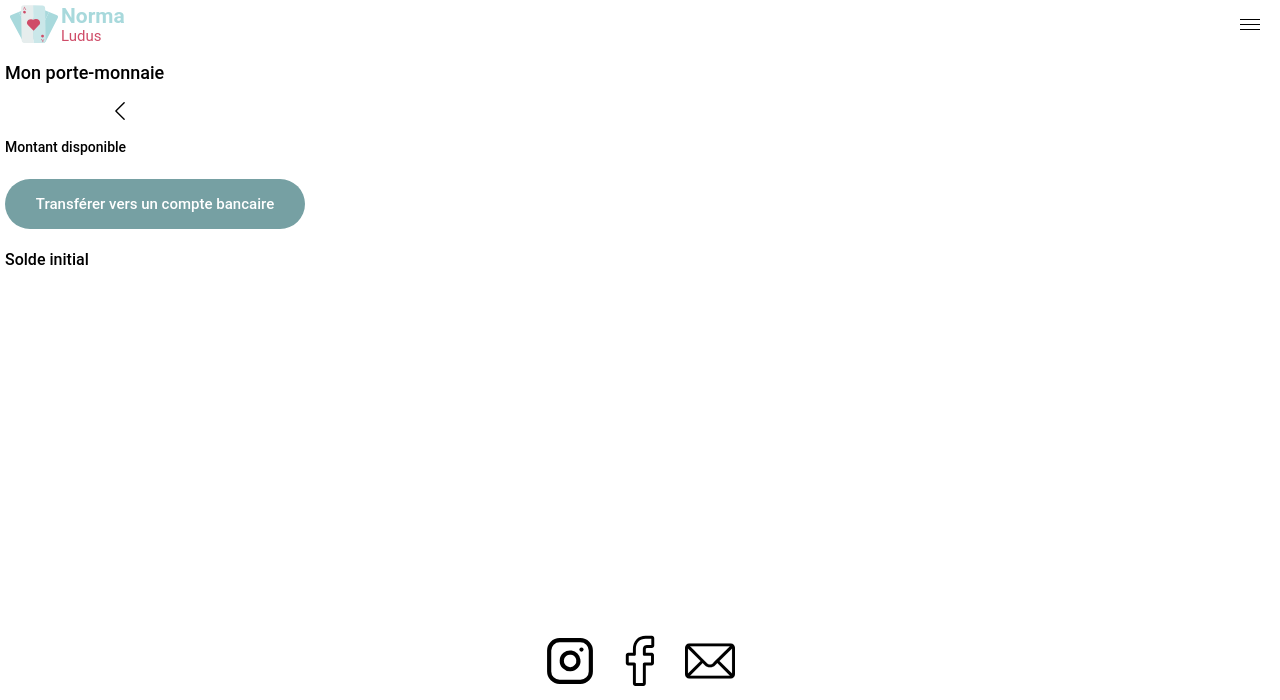
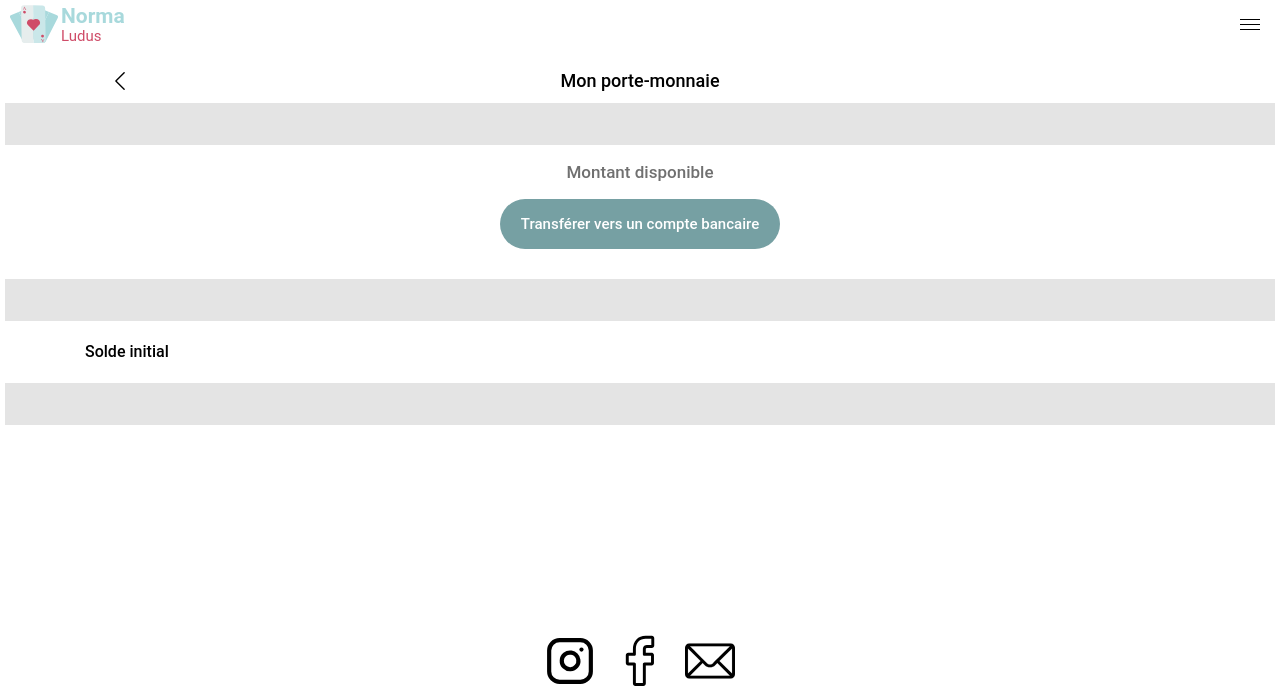
Before and after one commit to marinebrdesign/norma_ludus, a PHP site: page /porte-monnaie.html in a window 1280 px wide. Shown: the top 700 px of the page. Run offline with PHP 8.4, Linux system fonts and the light colour scheme; some libraries are stand-ins or nearby versions.

Commit message:
mise en page de la page porte monnaie

```diff
--- a/css/style_mise_en_page.css
+++ b/css/style_mise_en_page.css
@@ -165,7 +165,6 @@ h3#equipe, .contact > h3, #titre h3 {
 }
 .mentions-legales h1 {
     text-align: center;
-    margin-top: 40px;
 }
 
 .mentions-legales header, .parametres header {
@@ -178,12 +177,12 @@ h3#equipe, .contact > h3, #titre h3 {
     margin-top: 30px;
 }
 
-/*parametres, mon profil(parametres), envoi, mails, premium*/
+/*parametres, mon profil(parametres), envoi, mails, premium, vendre un jeu, porte monnaie*/
 .parametres header {
     text-align: center;
 }
 
-.parametres_profil h1, .envoi h1, .mails h1, .premium h1, .vendre-un-jeu h1 {
+.parametres_profil h1, .envoi h1, .mails h1, .premium h1, .vendre-un-jeu h1, #porte-monnaie h1 {
     text-align: center;
     margin-top: 20px;
   }
@@ -226,7 +225,7 @@ h3#equipe, .contact > h3, #titre h3 {
     border-bottom:1px solid #707070;
 }
 
-.parametres_profil header, .envoi header, .mails header, .mails, .vendre-un-jeu header {
+.parametres_profil header, .envoi header, .mails header, .mails, .vendre-un-jeu header, #porte-monnaie header {
     border-bottom:42px solid #E4E4E4;
 }
 
@@ -239,7 +238,7 @@ h3#equipe, .contact > h3, #titre h3 {
     top: -5px;
 }
 
-.mails .retour button, .vendre-un-jeu .retour button {
+.mails .retour button, .vendre-un-jeu .retour button, #porte-monnaie .retour button {
     position: absolute;
     top: 65px;
 }
@@ -678,6 +677,30 @@ button.connexion, button.je-m-inscris {
     margin-top: 50px;
 }
 
+/*porte monnaie*/
+.montant-dispo h3 {
+    color: #707070;
+    font-size: 17px;
+    text-align: center;
+}
+
+.montant-dispo {
+    margin: 0 auto 30px auto;
+    position: relative;
+    max-width: 280px;
+}
+
+button.transfert {
+    box-sizing : border-box;
+    max-width: 100%;
+    margin:0 auto;
+}
+
+.solde-initial {
+    border-bottom:42px solid #E4E4E4;
+    border-top:42px solid #E4E4E4;
+
+}
 /*responsive*/
 @media screen and (max-width: 2000px) {
     /*equipe*/
@@ -722,7 +745,7 @@ button.connexion, button.je-m-inscris {
     }
 
     /*parametres, vendre un jeu*/
-    .parametres a, .parametres_profil label, .parametres_profil a, .parametres_profil p,.mails h3, .vendre-un-jeu label   {
+    .parametres a, .parametres_profil label, .parametres_profil a, .parametres_profil p,.mails h3, .vendre-un-jeu label, #porte-monnaie h4   {
         padding-left: 80px;
     }
 
@@ -731,7 +754,7 @@ button.connexion, button.je-m-inscris {
     }
 
     /*parametres mon profil, mails, vendre un jeu*/
-    .parametres_profil input, .mails input, .vendre-un-jeu input{
+    .parametres_profil input, .mails input, .vendre-un-jeu input {
         margin-left:80px;
     }
 
@@ -775,7 +798,7 @@ button.connexion, button.je-m-inscris {
     }
 
     /*envoi, mails, vendre un jeu*/
-    .envoi a, .premium header a, .mails header a, .vendre-un-jeu .retour a, .retour > button > a {
+    .envoi a, .premium header a, .mails header a, .vendre-un-jeu .retour a, .retour > button > a{
         padding-left: 100px;
     }
 }
@@ -822,7 +845,7 @@ button.connexion, button.je-m-inscris {
     }
 
     /*parametres, parametres mon profil, mails */
-    .parametres a, .parametres_profil label, .parametres_profil a, .parametres_profil p, .mails h3 {
+    .parametres a, .parametres_profil label, .parametres_profil a, .parametres_profil p, .mails h3, #porte-monnaie h4 {
         padding-left: 50px;
     }
 
@@ -949,7 +972,7 @@ button.connexion, button.je-m-inscris {
         margin-left:20px;
     }
 
-    .parametres_profil label, .parametres_profil a, .parametres_profil p, .mails h3 {
+    .parametres_profil label, .parametres_profil a, .parametres_profil p, .mails h3, #porte-monnaie h4 {
         padding-left:20px;
     }
 
--- a/passer-premium.html
+++ b/passer-premium.html
@@ -28,7 +28,7 @@
         <img src="img/premium/stop%20pubs.png" alt="pas-de-pub">
       </figure>
       <h3>Pas de pubs</h3>
-      <p>Découvres toutes les règles des jeux de société sans interruptions</p>
+      <p>Découvre toutes les règles des jeux de société sans interruptions</p>
     </div>
     <div class="regles-premium">
       <figure>
--- a/porte-monnaie.html
+++ b/porte-monnaie.html
@@ -26,7 +26,7 @@
         </ul>
     </nav>
 </header>
-<main>
+<main id="porte-monnaie">
     <header>
         <h1>Mon porte-monnaie</h1>
         <div class="retour">
```
